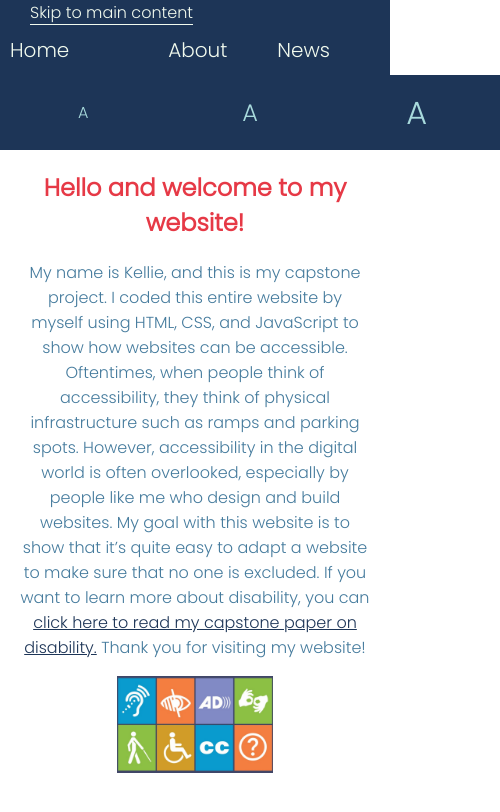
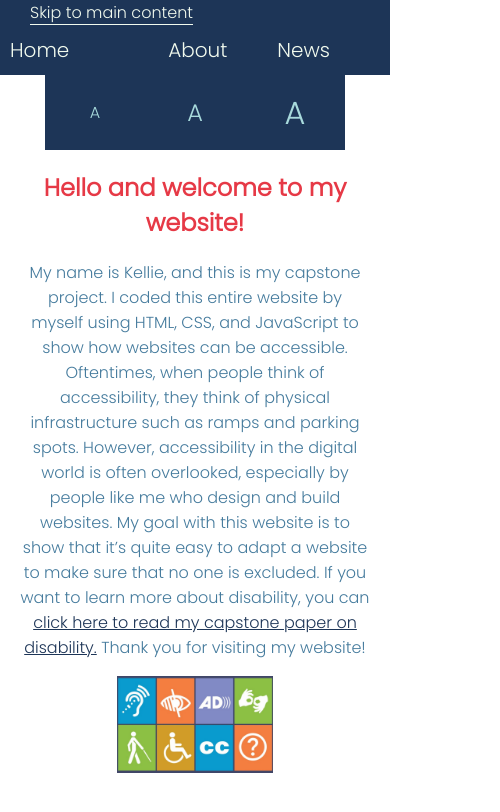
Before and after one commit to KellieKoolstar/accessibility-website, a plain HTML site: page about.html in a window 390 px wide. Shown: the whole page, 500 px wide, since content can reach past the window. Drawn offline with Linux system fonts and the light colour scheme.

Commit message:
added media query for font-size button on mobile

```diff
--- a/about.css
+++ b/about.css
@@ -81,6 +81,12 @@ body {
     margin: auto;
 }
 
+@media only screen and (max-width: 600px) {
+    .buttons {
+      width: 300px;
+    }
+  }
+
 .continer .buttons .btn {
     display: inline-flex;
     background: #1D3557;
```
